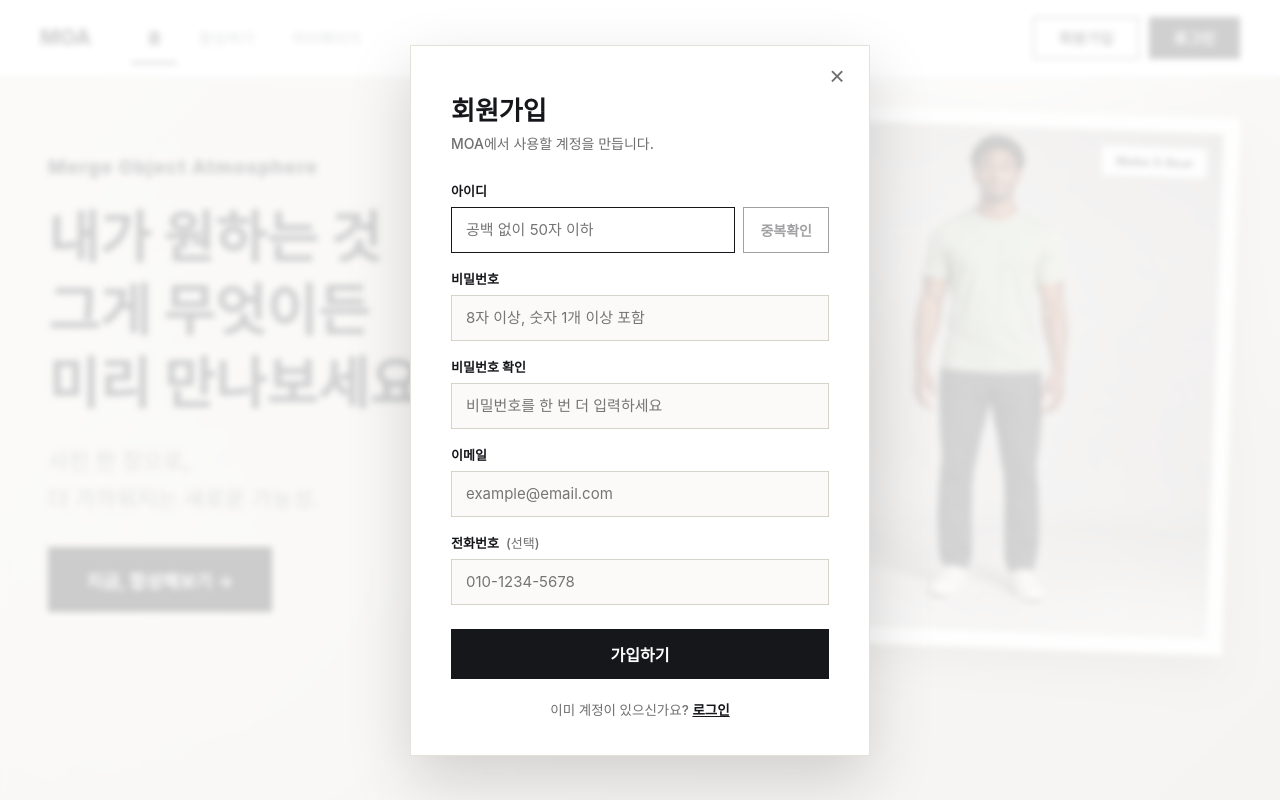
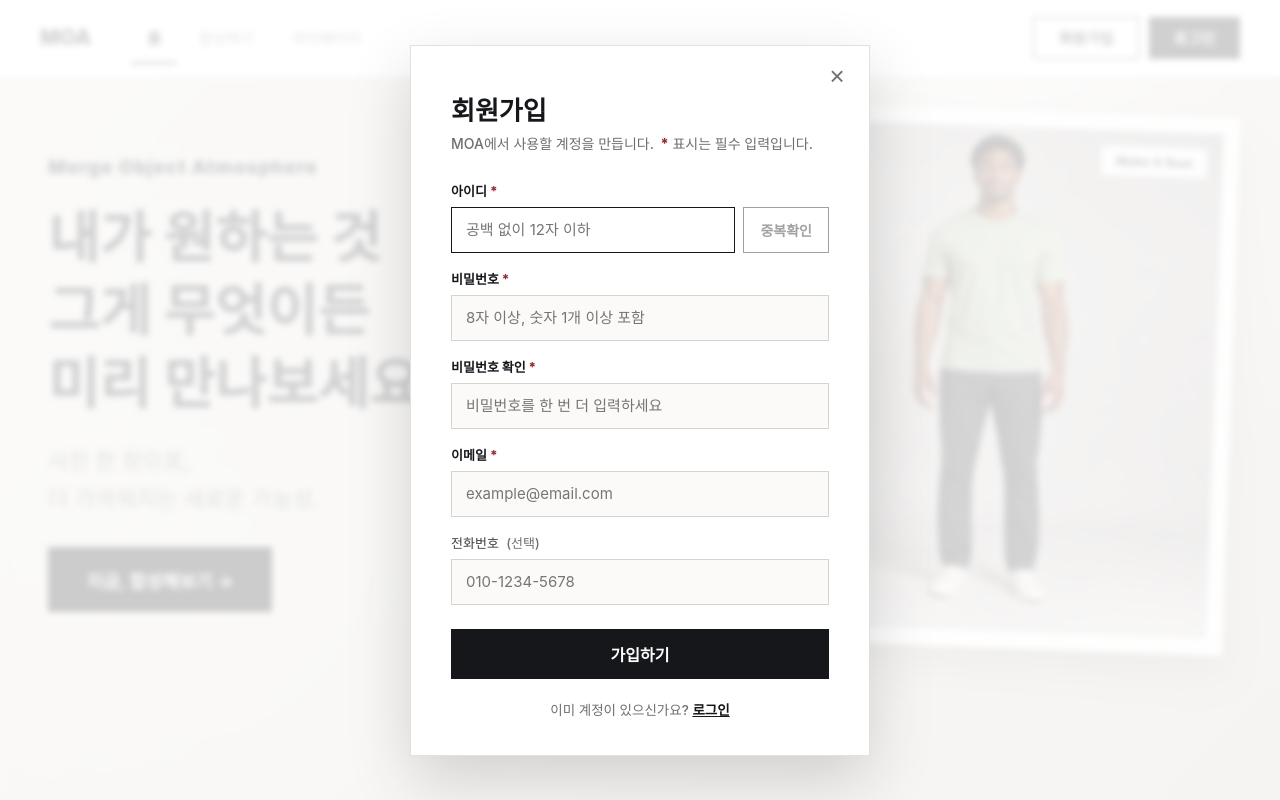
Before and after one commit to Jenny5789/CGI_MOA, a React (Vite) app in the folder frontend/: page / in a window 1280 px wide. Both pictures are taken after a click on the link "회원가입". Shown: the top 800 px of the page. Built offline with nearby package versions, Linux system fonts and the light colour scheme; no server answers; a web font is replaced by a local one.

Commit message:
회원가입: 아이디 12자 이하, 필수 칸 굵게 + * 표시, 로그인·회원가입 창 바깥 클릭으로 안 닫히게

```diff
--- a/frontend/src/api/mock.js
+++ b/frontend/src/api/mock.js
@@ -119,7 +119,7 @@ const routes = {
   // 명세 2-2, 2-6. 실제 서버(backend/routers/auth.py)와 같은 규칙과 오류 코드
   'POST /auth/register': (body) => {
     const username = ((body && body.username) || '').trim();
-    if (!usernameOk(username)) return fail(400, 'INVALID_USERNAME', '아이디는 공백 없이 50자 이하로 입력해 주세요.');
+    if (!usernameOk(username)) return fail(400, 'INVALID_USERNAME', '아이디는 공백 없이 12자 이하로 입력해 주세요.');
     if (!passwordOk(body.password)) return fail(400, 'INVALID_PASSWORD', '비밀번호는 8자 이상이고 숫자를 포함해야 합니다.');
     const email = normalizeEmail(body.email);
     if (!email) return fail(400, 'INVALID_EMAIL', '올바른 이메일 주소를 입력해 주세요.');
@@ -133,7 +133,7 @@ const routes = {
   },
   'GET /auth/check-username': (body, params, query) => {
     const username = (query.username || '').trim();
-    if (!usernameOk(username)) return fail(400, 'INVALID_USERNAME', '아이디는 공백 없이 50자 이하로 입력해 주세요.');
+    if (!usernameOk(username)) return fail(400, 'INVALID_USERNAME', '아이디는 공백 없이 12자 이하로 입력해 주세요.');
     return ok({ username, available: !users.some((u) => u.username === username) });
   },
   'POST /auth/logout': () => ok({}),
--- a/frontend/src/auth/AuthContext.jsx
+++ b/frontend/src/auth/AuthContext.jsx
@@ -134,7 +134,8 @@ function LoginModal({ modal, onClose, onSubmit, onSignup }) {
   };
 
   return (
-    <div className={'auth-modal' + (modal.open ? ' open' : '')} onClick={(e) => { if (e.target === e.currentTarget) onClose(); }}>
+    // 바깥(흐린 화면)을 눌러도 닫히지 않는다. 닫기는 ×, Esc
+    <div className={'auth-modal' + (modal.open ? ' open' : '')}>
       <div className="auth-modal-box" role="dialog" aria-modal="true" aria-labelledby="auth-modal-title">
         <button type="button" className="auth-modal-close" aria-label="닫기" onClick={onClose}>×</button>
         <h2 className="auth-modal-title" id="auth-modal-title">로그인</h2>
--- a/frontend/src/auth/SignupModal.jsx
+++ b/frontend/src/auth/SignupModal.jsx
@@ -1,10 +1,16 @@
 /* 회원가입 창 (명세 2-2, 2-6).
    필수: 아이디(중복확인), 비밀번호, 비밀번호 확인, 이메일 / 선택: 전화번호.
    이메일은 인증 메일을 보내지 않지만, 형식이 맞아야 하고 한 이메일로 한 번만 가입할 수 있다 (서버가 확인).
-   창이 열릴 때마다 새로 그려서(AuthContext에서 열려 있을 때만 렌더) 입력값이 처음 상태로 시작한다. */
+   창이 열릴 때마다 새로 그려서(AuthContext에서 열려 있을 때만 렌더) 입력값이 처음 상태로 시작한다.
+   바깥(흐린 화면)을 눌러도 닫히지 않는다: 입력하다 잘못 눌러 내용이 사라지지 않게. 닫기는 ×, Esc. */
+
+// 필수 칸 이름: 굵게 + 자주색 *
+const Req = ({ children }) => <span className="auth-label-req">{children}<i className="auth-req" aria-hidden="true">*</i></span>;
 import { useEffect, useRef, useState } from 'react';
 import * as authApi from '../api/auth.js';
-import { normalizeEmail, normalizePhone, passwordOk, usernameOk, PASSWORD_HINT, PHONE_HINT, USERNAME_HINT } from './signupRules.js';
+import {
+  normalizeEmail, normalizePhone, passwordOk, usernameOk, PASSWORD_HINT, PHONE_HINT, USERNAME_HINT, USERNAME_MAX,
+} from './signupRules.js';
 
 const EMPTY = { username: '', password: '', password2: '', email: '', phone: '' };
 
@@ -89,17 +95,17 @@ export default function SignupModal({ onClose, onSubmit, onLogin, showToast }) {
   };
 
   return (
-    <div className="auth-modal auth-modal-signup open" onClick={(e) => { if (e.target === e.currentTarget) onClose(); }}>
+    <div className="auth-modal auth-modal-signup open">
       <div className="auth-modal-box" role="dialog" aria-modal="true" aria-labelledby="signup-modal-title">
         <button type="button" className="auth-modal-close" aria-label="닫기" onClick={onClose}>×</button>
         <h2 className="auth-modal-title" id="signup-modal-title">회원가입</h2>
-        <p className="auth-modal-sub">MOA에서 사용할 계정을 만듭니다.</p>
+        <p className="auth-modal-sub">MOA에서 사용할 계정을 만듭니다. <i className="auth-req">*</i> 표시는 필수 입력입니다.</p>
         <form onSubmit={submit} noValidate>
           <div className="auth-field">
-            <label htmlFor="signup-username"><span>아이디</span></label>
+            <label htmlFor="signup-username"><Req>아이디</Req></label>
             <div className="auth-field-row">
               <input
-                id="signup-username" ref={firstInput} type="text" placeholder={USERNAME_HINT} autoComplete="username"
+                id="signup-username" ref={firstInput} type="text" placeholder={USERNAME_HINT} autoComplete="username" maxLength={USERNAME_MAX} aria-required="true"
                 className={errors.username ? 'invalid' : ''} value={form.username} onChange={set('username')}
               />
               <button type="button" className="auth-check-btn" disabled={!usernameOk(username) || checking} onClick={check}>
@@ -110,34 +116,34 @@ export default function SignupModal({ onClose, onSubmit, onLogin, showToast }) {
           </div>
 
           <label className="auth-field">
-            <span>비밀번호</span>
+            <Req>비밀번호</Req>
             <input
-              type="password" placeholder={PASSWORD_HINT} autoComplete="new-password"
+              type="password" placeholder={PASSWORD_HINT} autoComplete="new-password" aria-required="true"
               className={errors.password ? 'invalid' : ''} value={form.password} onChange={set('password')} onBlur={blur('password')}
             />
             {msg('password')}
           </label>
 
           <label className="auth-field">
-            <span>비밀번호 확인</span>
+            <Req>비밀번호 확인</Req>
             <input
-              type="password" placeholder="비밀번호를 한 번 더 입력하세요" autoComplete="new-password"
+              type="password" placeholder="비밀번호를 한 번 더 입력하세요" autoComplete="new-password" aria-required="true"
               className={errors.password2 ? 'invalid' : ''} value={form.password2} onChange={set('password2')} onBlur={blur('password2')}
             />
             {msg('password2', form.password2 && form.password2 === form.password ? '비밀번호가 일치합니다.' : '')}
           </label>
 
           <label className="auth-field">
-            <span>이메일</span>
+            <Req>이메일</Req>
             <input
-              type="email" placeholder="example@email.com" autoComplete="email"
+              type="email" placeholder="example@email.com" autoComplete="email" aria-required="true"
               className={errors.email ? 'invalid' : ''} value={form.email} onChange={set('email')} onBlur={blur('email')}
             />
             {msg('email')}
           </label>
 
           <label className="auth-field">
-            <span>전화번호 <em className="auth-optional">(선택)</em></span>
+            <span className="auth-label-opt">전화번호 <em className="auth-optional">(선택)</em></span>
             <input
               type="tel" placeholder={PHONE_HINT} autoComplete="tel"
               className={errors.phone ? 'invalid' : ''} value={form.phone} onChange={set('phone')} onBlur={blur('phone')}
--- a/frontend/src/auth/signupRules.js
+++ b/frontend/src/auth/signupRules.js
@@ -1,11 +1,12 @@
 /* 회원가입 입력 규칙 (명세 2-2). 실제 서버 backend/auth.py와 같은 규칙.
    회원가입 창이 입력하는 동안 안내할 때와, 가짜 서버(mock.js)가 검사할 때 같이 쓴다. */
 
-export const USERNAME_HINT = '공백 없이 50자 이하';
+export const USERNAME_MAX = 12; // 아이디 최대 글자 수 (서버 backend/auth.py USERNAME_MAX와 같게)
+export const USERNAME_HINT = `공백 없이 ${USERNAME_MAX}자 이하`;
 export const PASSWORD_HINT = '8자 이상, 숫자 1개 이상 포함';
 export const PHONE_HINT = '010-1234-5678';
 
-export const usernameOk = (v) => !!v && v.length <= 50 && !/\s/.test(v);
+export const usernameOk = (v) => !!v && v.length <= USERNAME_MAX && !/\s/.test(v);
 
 export const passwordOk = (v) => /^(?=.*\d).{8,}$/.test(v || '');
 
--- a/frontend/src/styles/auth-modal.css
+++ b/frontend/src/styles/auth-modal.css
@@ -179,6 +179,10 @@
 .auth-check-btn:hover:not(:disabled) { background: #f1f0ec; }
 .auth-check-btn:disabled { opacity: .4; cursor: default; }
 
+/* 필수 칸 이름은 굵게 + 자주색 *, 선택 칸은 보통 굵기 */
+.auth-field .auth-label-req { font-weight: 800; }
+.auth-req { margin-left: 3px; color: #a1232f; font-style: normal; font-weight: 800; }
+.auth-field .auth-label-opt { font-weight: 500; color: #3d3d3d; }
 .auth-optional { margin-left: 4px; color: #6f6f6f; font-style: normal; font-weight: 500; }
 
 /* 칸 아래 안내: 오류는 자주색, 확인 완료는 검정 */
```
Also changed, not shown: 3 other files (tests, documents, lock files or other folders).
